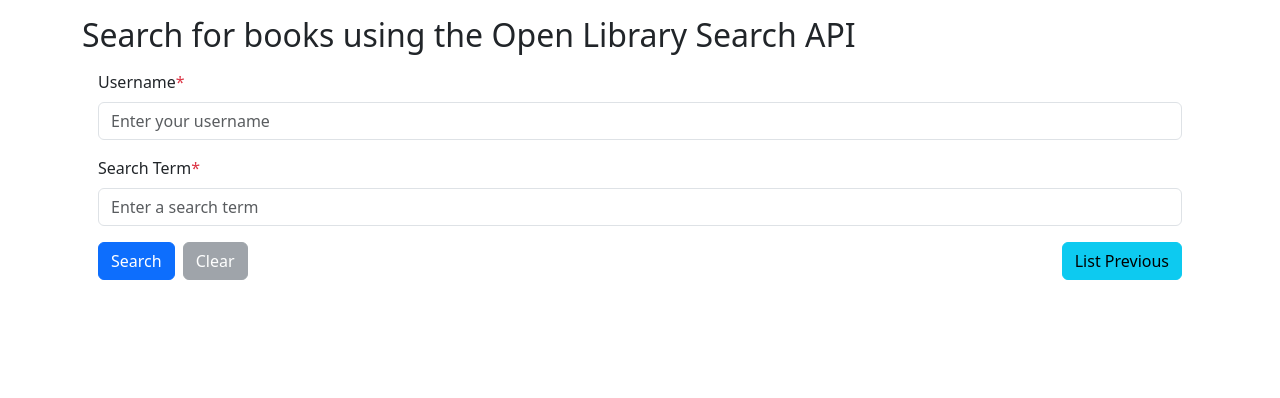
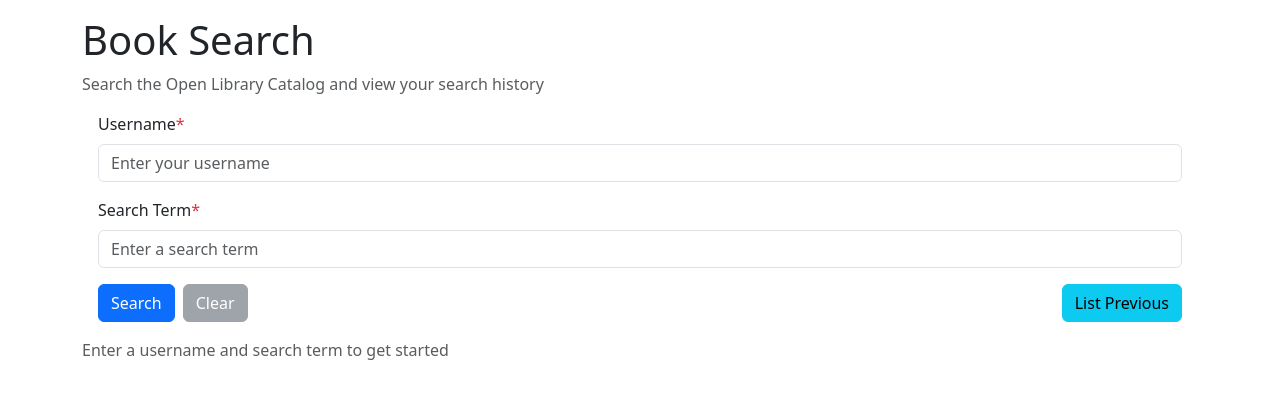
Before and after one commit to mgnchoi/book-search, a React (Vite) app in the folder client/: page / in a window 1280 px wide. Shown: the top 398 px of the page. Built offline with nearby package versions, Linux system fonts and the light colour scheme.

Commit message:
add more info text

```diff
--- a/client/src/App.tsx
+++ b/client/src/App.tsx
@@ -106,7 +106,8 @@
 
   return (
     <div className="container my-3">
-      <h2>Search for books using the Open Library Search API</h2>
+      <h1>Book Search</h1>
+      <p className="text-body-secondary">Search the Open Library Catalog and view your search history</p>
       <form onSubmit={handleSubmit} className="m-3">
         <div className="mb-3">
           <label className="form-label" htmlFor="username">Username</label>
@@ -129,6 +130,9 @@
         </div>
       </form>
       {error && <div className="alert alert-danger" role="alert">{error}</div>}
+      {!searching && !gettingPrevious && !searchResult && !previousSearches && (
+        <p className="text-body-secondary">Enter a username and search term to get started</p>
+      )}
       {searchResult && <SearchResults searchedTerm={searchedTerm} result={searchResult} />}
       {previousSearches && <PreviousSearches user={username} searches={previousSearches} sortKey={sortKey} sortOrder={sortOrder} onSortChange={handleSortChange} />}
     </div >
```
